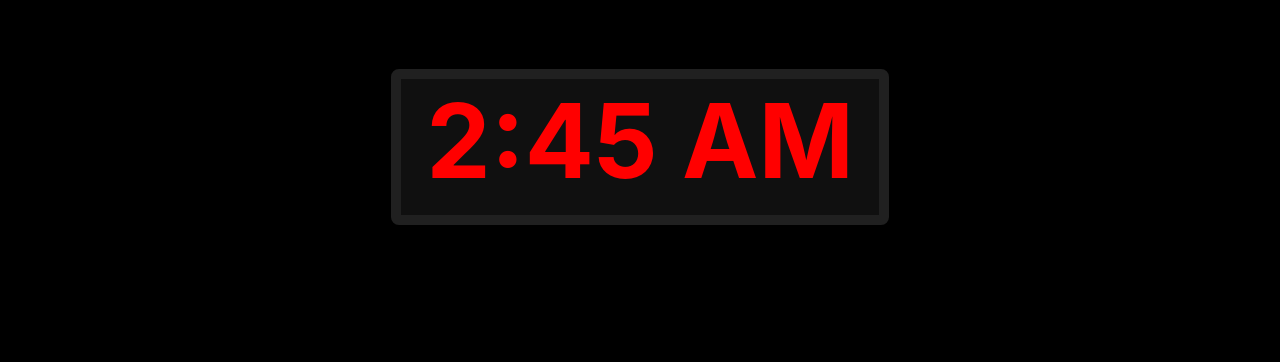
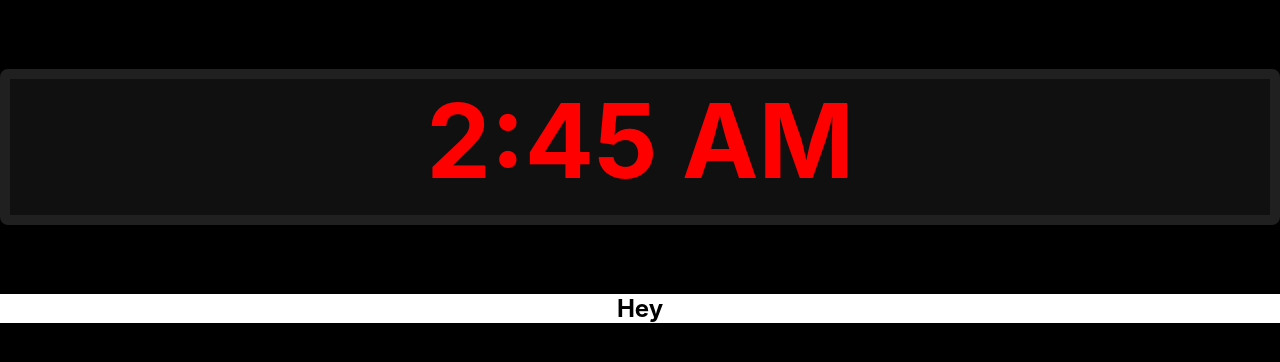
Before and after one commit to paulrisk3/rawley-clock, a React (Create React App) app: page / in a window 1280 px wide. Shown: the top 362 px of the page. Built offline with nearby package versions, Linux system fonts and the light colour scheme.

Commit message:
Making the Weekday calendar

```diff
--- a/src/App.js
+++ b/src/App.js
@@ -1,11 +1,13 @@
 import React from 'react';
 import './App.css';
 import Clock from './components/Clock.js';
+import Weekday from './components/Weekday.js';
 
 function App() {
   return (
     <div className="App">
       <Clock />
+      <Weekday />
     </div>
   );
 }
--- a/src/components/Clock.js
+++ b/src/components/Clock.js
@@ -26,7 +26,7 @@ class Clock extends React.Component {
 
   render() {
     return (
-      <div style={{display: 'inline-block', }}>
+      <div >
         <h1 style={{display: 'flex', justifyContent: 'center', paddingLeft: '2vw', paddingRight: '2vw', paddingBottom: '1vw', borderStyle: 'solid', borderWidth: '10px', borderColor: '#202020', borderRadius: '8px', color: 'red', fontSize: '8vw', backgroundColor: '#101010'}}>{this.state.date.toLocaleTimeString([], { hour: 'numeric', minute: '2-digit'})}</h1>
       </div>
     );
--- /dev/null
+++ b/src/components/Weekday.js
@@ -0,0 +1,23 @@
+import React from 'react';
+import ReactDOM from 'react-dom';
+
+class Weekday extends React.Component{
+    constructor(props){
+        super(props);
+    }
+
+    render() {
+        return (
+          <div >
+            <h2 style={{backgroundColor: 'white'}}>Hey</h2>
+          </div>
+        );
+      }
+}
+
+ReactDOM.render(
+    <Weekday />,
+    document.getElementById('root')
+);
+
+export default Weekday;
```
